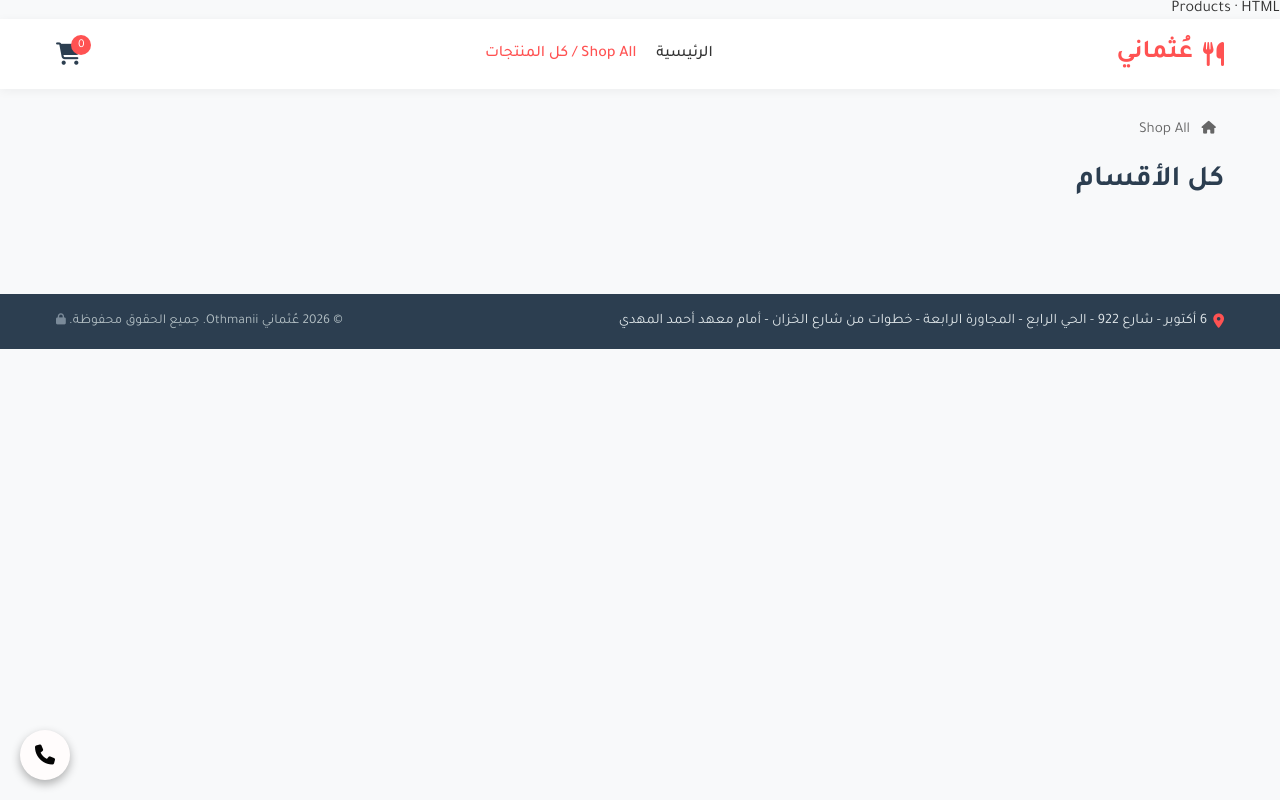
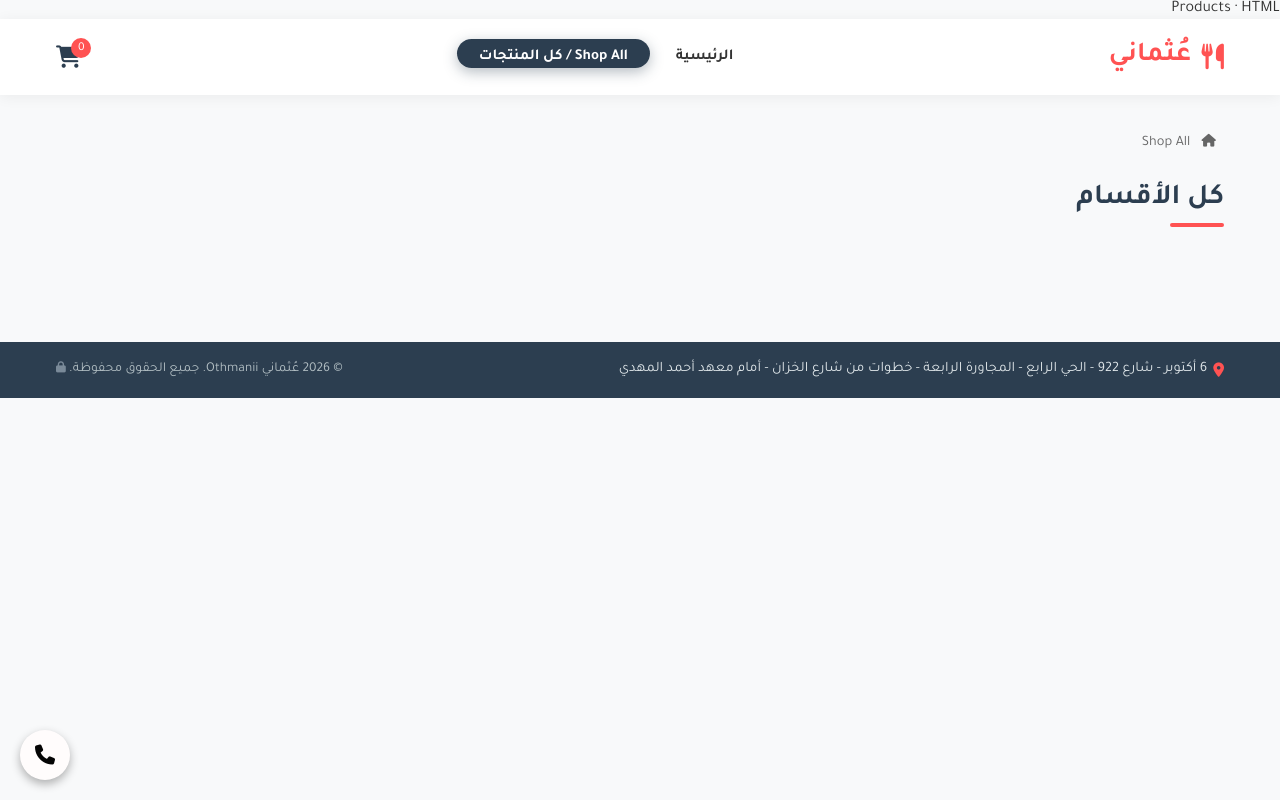
Before and after one commit to myprojects-eg/othmanii-shop, a plain HTML site: page products.html in a window 1280 px wide. Drawn offline with nearby package versions, Linux system fonts and the light colour scheme; no server answers.

Commit message:
Add files via upload

```diff
--- a/products.html
+++ b/products.html
@@ -28,7 +28,7 @@ Products · HTML
             <nav>
                 <ul class="nav-links">
                     <li><a href="index.html">الرئيسية</a></li>
-                    <li><a href="products.html" class="active">Shop All / كل المنتجات</a></li>
+                    <li><a href="products.html" class="nav-shop-btn active">Shop All / كل المنتجات</a></li>
                 </ul>
             </nav>
 
--- a/style.css
+++ b/style.css
@@ -30,7 +30,7 @@ body {
 /* Header & Navbar */
 header {
     background-color: var(--white);
-    box-shadow: 0 2px 10px rgba(0,0,0,0.05);
+    box-shadow: 0 2px 14px rgba(0,0,0,0.06);
     position: sticky;
     top: 0;
     z-index: 100;
@@ -40,39 +40,81 @@ header {
     display: flex;
     justify-content: space-between;
     align-items: center;
-    height: 70px;
+    height: 76px;
+    gap: 12px;
 }
 
 .logo {
     display: flex;
     align-items: center;
     gap: 10px;
-    font-size: 1.6rem;
+    font-size: 1.7rem;
     font-weight: 700;
     color: var(--primary-color);
     text-decoration: none;
+    letter-spacing: 0.2px;
 }
 
 .logo i, .logo-icon {
-    font-size: 1.5rem;
+    font-size: 1.6rem;
     color: var(--primary-color);
 }
 
 .nav-links {
     display: flex;
+    align-items: center;
     list-style: none;
-    gap: 20px;
+    gap: 26px;
 }
 
 .nav-links a {
     text-decoration: none;
     color: var(--text-color);
-    font-weight: 500;
-    transition: color 0.3s;
+    font-weight: 600;
+    font-size: 0.95rem;
+    transition: color 0.25s;
+    position: relative;
+    padding-bottom: 4px;
+}
+
+.nav-links a:not(.nav-shop-btn)::after{
+    content: "";
+    position: absolute;
+    bottom: -2px;
+    right: 0;
+    left: 0;
+    height: 2px;
+    background: var(--primary-color);
+    transform: scaleX(0);
+    transition: transform 0.25s ease;
+}
+
+.nav-links a:not(.nav-shop-btn):hover::after,
+.nav-links a.active:not(.nav-shop-btn)::after{
+    transform: scaleX(1);
 }
 
 .nav-links a:hover, .nav-links a.active {
     color: var(--primary-color);
+}
+
+.nav-shop-btn{
+    background: var(--primary-color);
+    color: var(--white) !important;
+    padding: 10px 22px;
+    border-radius: 30px;
+    box-shadow: 0 4px 14px rgba(255, 82, 82, 0.35);
+    transition: background 0.25s, transform 0.15s, box-shadow 0.25s;
+}
+.nav-shop-btn:hover{
+    background: var(--primary-hover);
+    color: var(--white) !important;
+    transform: translateY(-2px);
+    box-shadow: 0 6px 18px rgba(255, 82, 82, 0.5);
+}
+.nav-shop-btn.active{
+    background: var(--dark-color);
+    box-shadow: 0 4px 14px rgba(44, 62, 80, 0.35);
 }
 
 .cart-btn {
@@ -103,17 +145,17 @@ header {
 .hero-banner {
     position: relative;
     width: 100%;
-    max-height: 500px;
+    height: 60vh;
+    min-height: 380px;
+    max-height: 560px;
     overflow: hidden;
-    display: flex;
-    justify-content: center;
-    align-items: center;
 }
 
 .banner-img {
+    position: absolute;
+    inset: 0;
     width: 100%;
     height: 100%;
-    max-height: 500px;
     object-fit: cover;
     display: block;
 }
@@ -125,12 +167,13 @@ header {
     transform: translate(-50%, -50%);
     text-align: center;
     color: var(--white);
-    background: rgba(0, 0, 0, 0.35);
-    padding: 2rem 3rem;
-    border-radius: 16px;
-    backdrop-filter: blur(4px);
+    background: linear-gradient(180deg, rgba(0,0,0,0.25), rgba(0,0,0,0.5));
+    padding: 2.2rem 2.5rem;
+    border-radius: 20px;
+    backdrop-filter: blur(6px);
     width: 90%;
     max-width: 600px;
+    box-shadow: 0 10px 30px rgba(0,0,0,0.25);
 }
 
 .banner-overlay h1 {
@@ -144,6 +187,13 @@ header {
     font-size: 1.2rem;
     margin-bottom: 1.5rem;
     opacity: 0.95;
+}
+
+@media (max-width: 700px){
+    .hero-banner{ height: 50vh; min-height: 300px; }
+    .banner-overlay{ padding: 1.5rem 1.4rem; }
+    .banner-overlay h1{ font-size: 1.7rem; }
+    .banner-overlay p{ font-size: 1rem; }
 }
 
 .btn-hero {
@@ -165,17 +215,21 @@ header {
 
 /* Page Layout & Breadcrumb */
 .page-content {
-    padding: 2rem 1rem;
+    padding: 2.5rem 1rem 3rem;
 }
 
 .breadcrumb {
-    margin-bottom: 1.5rem;
-    font-size: 0.95rem;
+    margin-bottom: 1.8rem;
+    font-size: 0.9rem;
     color: #666;
+    display: flex;
+    align-items: center;
+    flex-wrap: wrap;
 }
 
 .breadcrumb span {
     cursor: pointer;
+    transition: color 0.2s;
 }
 
 .breadcrumb span:hover {
@@ -188,9 +242,22 @@ header {
 }
 
 .page-title, .section-title {
-    margin-bottom: 2rem;
+    position: relative;
+    margin-bottom: 2.2rem;
+    padding-bottom: 0.7rem;
     font-size: 1.8rem;
+    font-weight: 700;
     color: var(--dark-color);
+}
+.page-title::after, .section-title::after{
+    content: "";
+    position: absolute;
+    bottom: 0;
+    right: 0;
+    width: 54px;
+    height: 4px;
+    border-radius: 4px;
+    background: var(--primary-color);
 }
 
 /* ======================================================== */
@@ -210,11 +277,12 @@ header {
     text-align: center;
     cursor: pointer;
     box-shadow: 0 4px 15px rgba(0,0,0,0.04);
-    transition: transform 0.3s;
+    transition: transform 0.3s, box-shadow 0.3s;
 }
 
 .category-card:hover {
     transform: translateY(-5px);
+    box-shadow: 0 12px 26px rgba(0,0,0,0.10);
 }
 
 .category-card i {
@@ -251,11 +319,12 @@ header {
     box-shadow: 0 4px 15px rgba(0,0,0,0.04);
     display: flex;
     flex-direction: column;
-    transition: transform 0.3s;
+    transition: transform 0.3s, box-shadow 0.3s;
 }
 
 .product-card:hover {
     transform: translateY(-5px);
+    box-shadow: 0 12px 26px rgba(0,0,0,0.10);
 }
 
 .product-img {
```
Also changed, not shown: index.html (+1 -1 lines).
